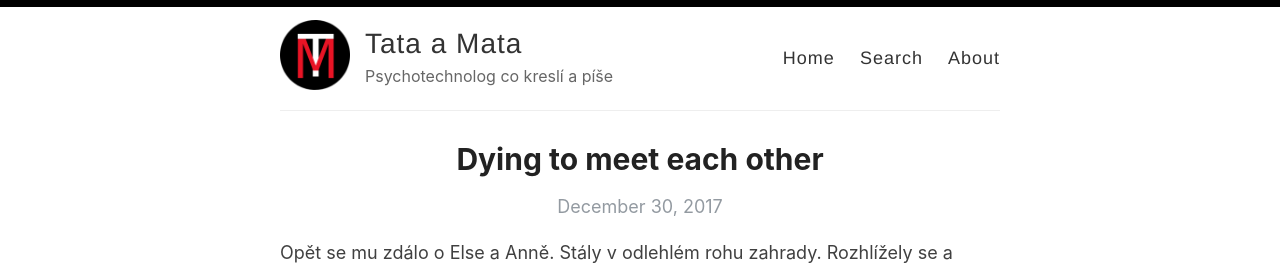
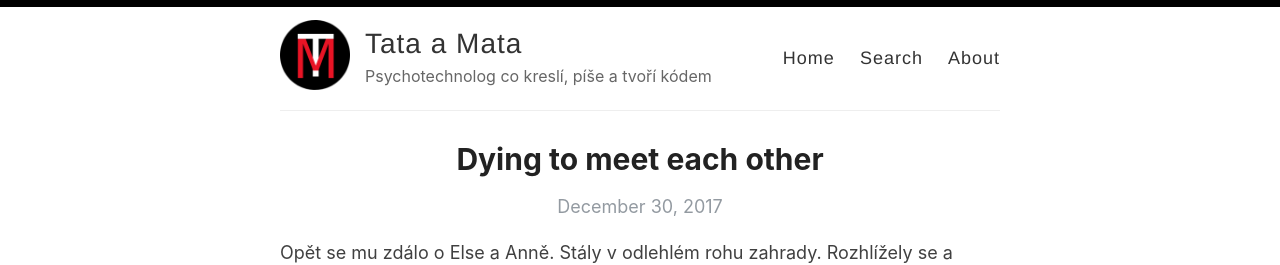
Before and after one commit to darekjara/darekjara.github.io, a Jekyll site: the page built from index.html, in a window 1280 px wide. Shown: the top 265 px of the page. Built offline with Jekyll 4.4.1, drawn with Linux system fonts in a browser that asks for light colours; the list of posts is cut into pages by our own code.

Commit message:
Update _config.yml

```diff
--- a/_config.yml
+++ b/_config.yml
@@ -9,7 +9,7 @@ name: Tata a Mata
 author: Dr. Tata
 
 # Short bio or description (displayed in the header)
-description: Psychotechnolog co kreslí a píše
+description: Psychotechnolog co kreslí, píše a tvoří kódem
 
 # URL of your avatar or profile pic (you could use your GitHub profile pic)
 avatar: /images/TM.png
```
